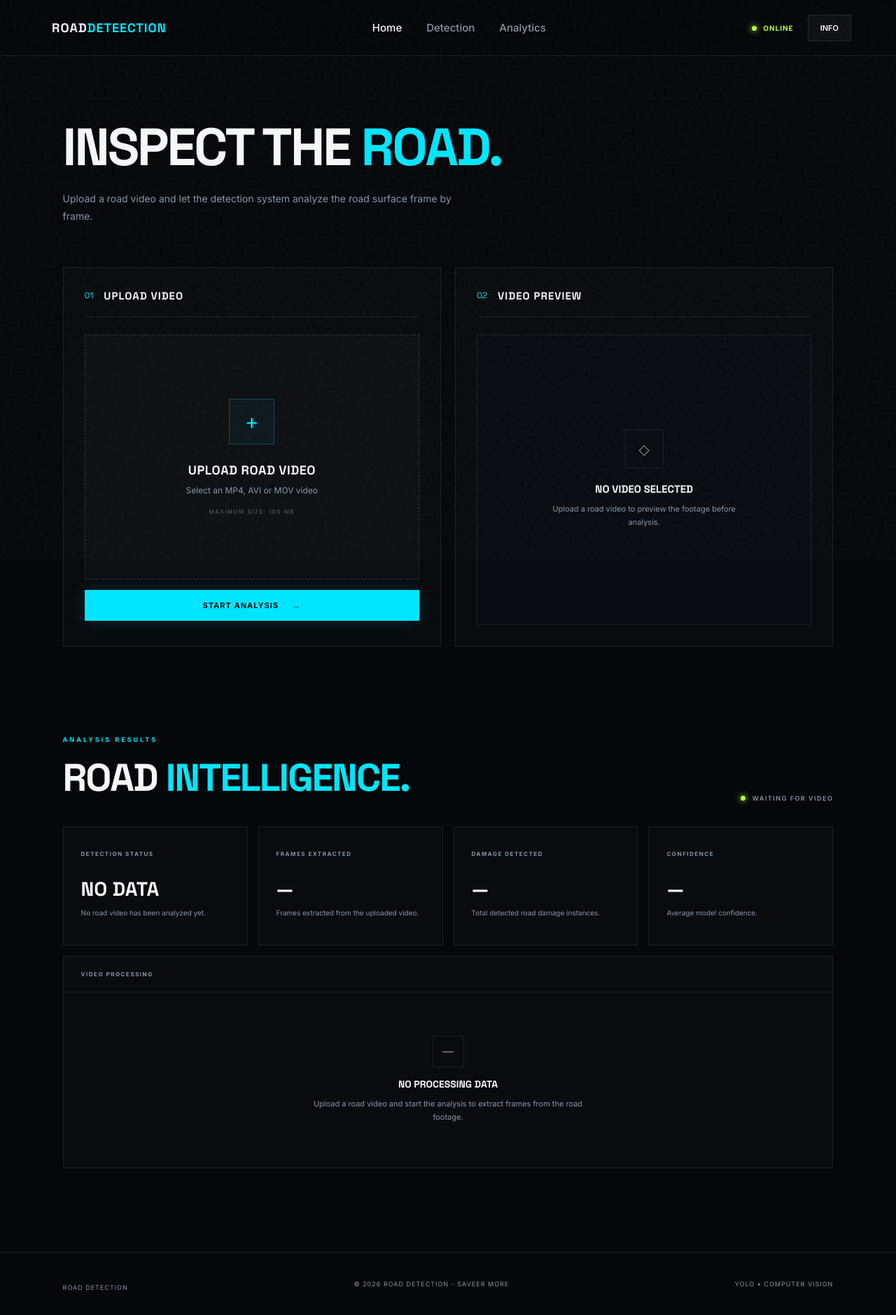
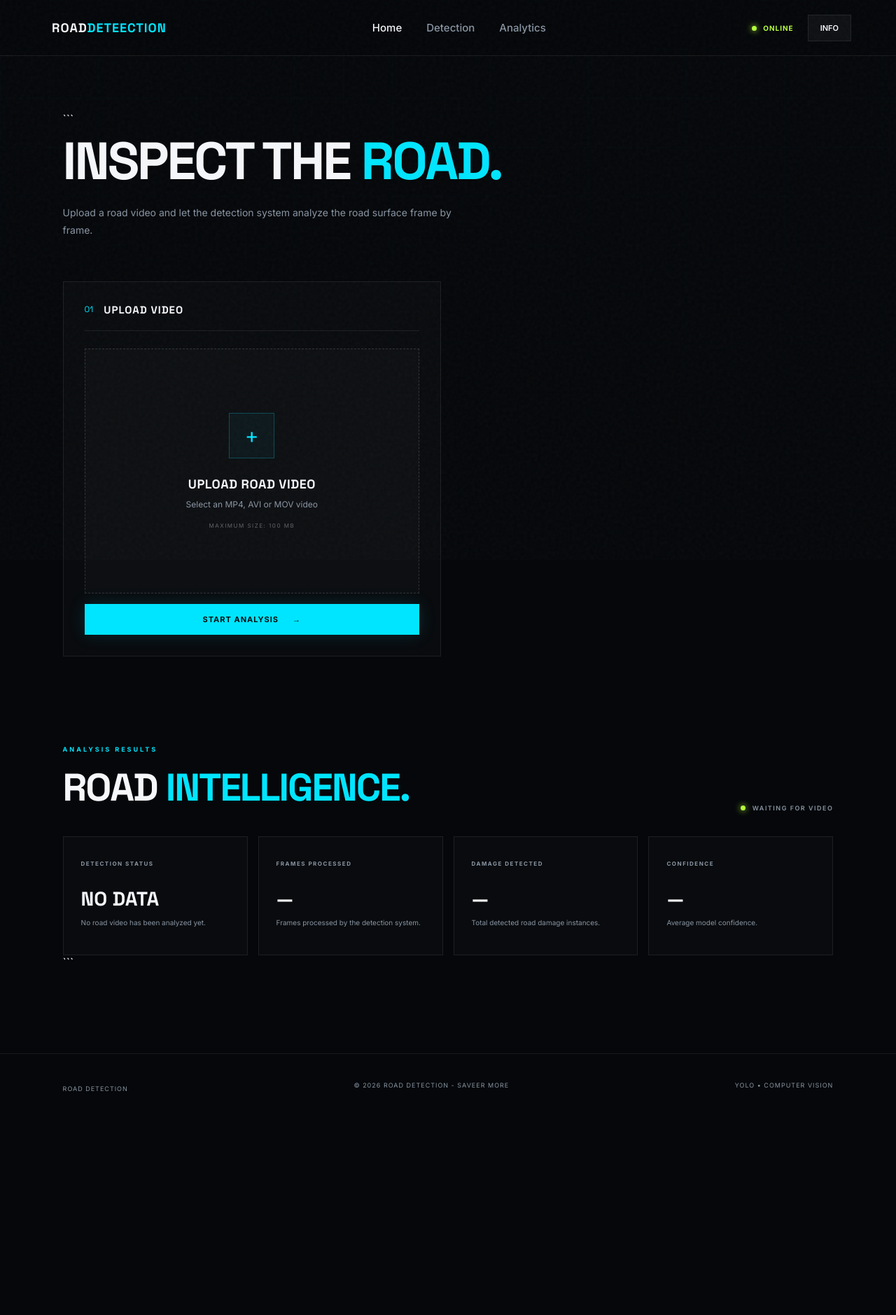
Before and after one commit to Saveer2/Road-Damage-Analysis, a Flask app: page /detection in a window 1280 px wide. Shown: the whole page at 70% size. After the commit the page ends 1559 px from the top, so only its background shows below. Run offline with Flask 3, Linux system fonts and the light colour scheme.

Commit message:
Video preview was removed
Here, video preview panel was removed and after processing video download option was added.

````diff
--- a/frontend/templates/detection.html
+++ b/frontend/templates/detection.html
@@ -1,4 +1,3 @@
-
 {% extends "base.html" %}
 
 {% block title %}
@@ -6,23 +5,19 @@ ROADVISION AI — Detection
 {% endblock %}
 
 {% block extra_css %}
+
 <link
     rel="stylesheet"
     href="{{ url_for('static', filename='css/detection.css') }}"
 >
 {% endblock %}
 
-
 {% block content %}
 
 <section class="detection-page">
 
-
-
-
+```
 <div class="detection-header">
-
-
 
     <h1>
         INSPECT THE
@@ -36,12 +31,7 @@ ROADVISION AI — Detection
 
 </div>
 
-
-
 <div class="detection-container">
-
-
-
 
     <div class="upload-panel">
 
@@ -49,7 +39,6 @@ ROADVISION AI — Detection
             <span>01</span>
             <h2>UPLOAD VIDEO</h2>
         </div>
-
 
         <form
             action="/detect"
@@ -87,7 +76,6 @@ ROADVISION AI — Detection
 
             </label>
 
-
             <button
                 type="submit"
                 class="primary-button analyze-button"
@@ -100,60 +88,9 @@ ROADVISION AI — Detection
 
     </div>
 
-
-
-
-        <div class="preview-panel">
-
-            <div class="panel-header">
-                <span>02</span>
-                <h2>VIDEO PREVIEW</h2>
 </div>
 
-
-            <div class="preview-box">
-
-
-
-
-                <div class="empty-preview">
-
-                    <div class="preview-icon">
-                        ◇
-                    </div>
-
-                    <h3>
-                        NO VIDEO SELECTED
-                    </h3>
-
-                    <p>
-                        Upload a road video to preview
-                        the footage before analysis.
-                    </p>
-
-                </div>
-
-
-
-
-                <video
-                    id="video-preview"
-                    class="preview-video"
-                    controls
-                    muted
-                ></video>
-
-            </div>
-
-        </div>
-
-    </div>
-
-
-
-
 <section class="results-section">
-
 
     <div class="results-header">
 
@@ -169,7 +106,6 @@ ROADVISION AI — Detection
 
         </div>
 
-
         <div class="result-status">
 
             <span class="status-dot"></span>
@@ -184,13 +120,7 @@ ROADVISION AI — Detection
 
     </div>
 
-
-
-
     <div class="results-grid">
-
-
-
 
         <div class="result-card">
 
@@ -199,54 +129,42 @@ ROADVISION AI — Detection
             </span>
 
             <strong>
-
                 {% if result %}
                     COMPLETE
                 {% else %}
                     NO DATA
                 {% endif %}
-
             </strong>
 
             <p>
-
                 {% if result %}
                     Video processing completed.
                 {% else %}
                     No road video has been analyzed yet.
                 {% endif %}
-
             </p>
 
         </div>
 
-
-
-
         <div class="result-card">
 
             <span class="result-label">
-                    FRAMES EXTRACTED
+                FRAMES PROCESSED
             </span>
 
             <strong>
-
                 {% if result %}
                     {{ frames_count }}
                 {% else %}
                     —
                 {% endif %}
-
             </strong>
 
             <p>
-                    Frames extracted from the uploaded video.
+                Frames processed by the detection system.
             </p>
 
         </div>
-
-
-
 
         <div class="result-card">
 
@@ -255,7 +173,11 @@ ROADVISION AI — Detection
             </span>
 
             <strong>
+                {% if result %}
+                    {{ damage_count }}
+                {% else %}
                     —
+                {% endif %}
             </strong>
 
             <p>
@@ -264,9 +186,6 @@ ROADVISION AI — Detection
 
         </div>
 
-
-
-
         <div class="result-card">
 
             <span class="result-label">
@@ -274,7 +193,11 @@ ROADVISION AI — Detection
             </span>
 
             <strong>
+                {% if result %}
+                    {{ "%.1f"|format(average_confidence) }}%
+                {% else %}
                     —
+                {% endif %}
             </strong>
 
             <p>
@@ -285,106 +208,94 @@ ROADVISION AI — Detection
 
     </div>
 
-
+    {% if result %}
 
     <div class="detailed-result">
 
-
         <div class="detail-header">
             <span>
-                    VIDEO PROCESSING
+                DAMAGE BREAKDOWN
             </span>
         </div>
 
+        <div class="results-grid">
 
-            {% if result %}
+            <div class="result-card">
 
-            <div class="no-data">
+                <span class="result-label">
+                    POTHOLES
+                </span>
 
-                <div class="no-data-icon">
-                    ✓
-                </div>
-
-                <h3>
-                    VIDEO PROCESSED
-                </h3>
+                <strong>
+                    {{ class_counts["Pothole"] }}
+                </strong>
 
                 <p>
-                    {{ frames_count }} frames were successfully
-                    extracted from the uploaded road video.
-                    The next stage will analyze these frames
-                    for potholes and other road damage.
+                    Detected pothole instances.
                 </p>
 
             </div>
 
-            {% else %}
+            <div class="result-card">
 
-            <div class="no-data">
+                <span class="result-label">
+                    CRACKS
+                </span>
 
-                <div class="no-data-icon">
-                    —
+                <strong>
+                    {{ class_counts["Crack"] }}
+                </strong>
+
+                <p>
+                    Detected crack instances.
+                </p>
+
             </div>
 
-                <h3>
-                    NO PROCESSING DATA
-                </h3>
+            <div class="result-card">
+
+                <span class="result-label">
+                    MANHOLES
+                </span>
+
+                <strong>
+                    {{ class_counts["Manhole"] }}
+                </strong>
 
                 <p>
-                    Upload a road video and start the analysis
-                    to extract frames from the road footage.
+                    Detected manhole instances.
                 </p>
+
+            </div>
+
+        </div>
+
+    </div>
+
+    <div class="detailed-result">
+
+        <div class="detail-header">
+            <span>
+                PROCESSED VIDEO
+            </span>
+        </div>
+
+        <a
+            href="{{ url_for('static', filename=result_video) }}"
+            download
+            class="primary-button"
+        >
+            DOWNLOAD PROCESSED VIDEO
+            <span>↓</span>
+        </a>
 
     </div>
 
     {% endif %}
 
-
-        </div>
-
 </section>
+```
 
 </section>
 
 {% endblock %}
-
-
-{% block extra_js %}
-
-<script>
-
-const videoInput = document.getElementById("road-video");
-const videoPreview = document.getElementById("video-preview");
-const emptyPreview = document.querySelector(".empty-preview");
-
-
-videoInput.addEventListener("change", function () {
-
-    const file = this.files[0];
-
-    if (!file) {
-
-        videoPreview.style.display = "none";
-
-        emptyPreview.style.display = "flex";
-
-        videoPreview.src = "";
-
-        return;
-    }
-
-
-    const videoURL = URL.createObjectURL(file);
-
-    videoPreview.src = videoURL;
-
-    videoPreview.style.display = "block";
-
-    emptyPreview.style.display = "none";
-
-});
-
-
-</script>
-
-{% endblock %}
````
Lines whose indentation alone changed are shown as unchanged.
